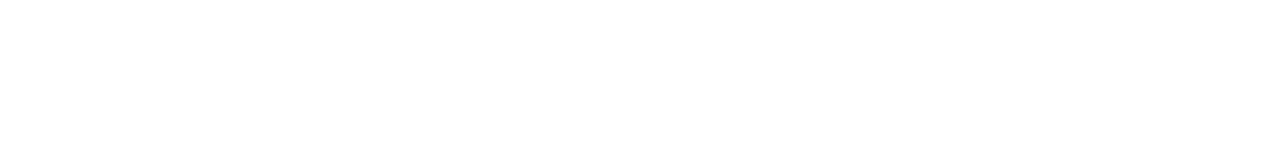
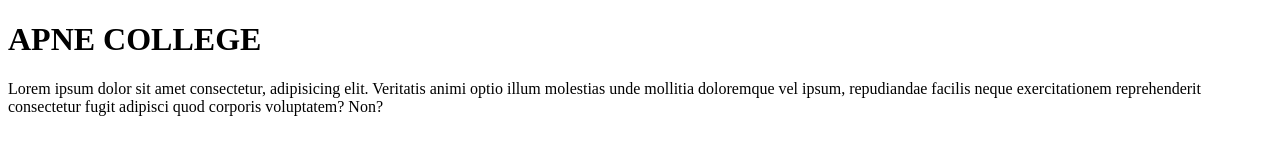
Before and after one commit to koushalpatil/demo2, a plain HTML site: page index.html in a window 1280 px wide. Drawn offline with Linux system fonts and the light colour scheme.

Commit message:
some changes

```diff
--- a/index.html
+++ b/index.html
@@ -6,6 +6,7 @@
     <title>Document</title>
 </head>
 <body>
-
+    <h1>APNE COLLEGE</h1>
+    <p>Lorem ipsum dolor sit amet consectetur, adipisicing elit. Veritatis animi optio illum molestias unde mollitia doloremque vel ipsum, repudiandae facilis neque exercitationem reprehenderit consectetur fugit adipisci quod corporis voluptatem? Non?</p>
 </body>
 </html>
```
